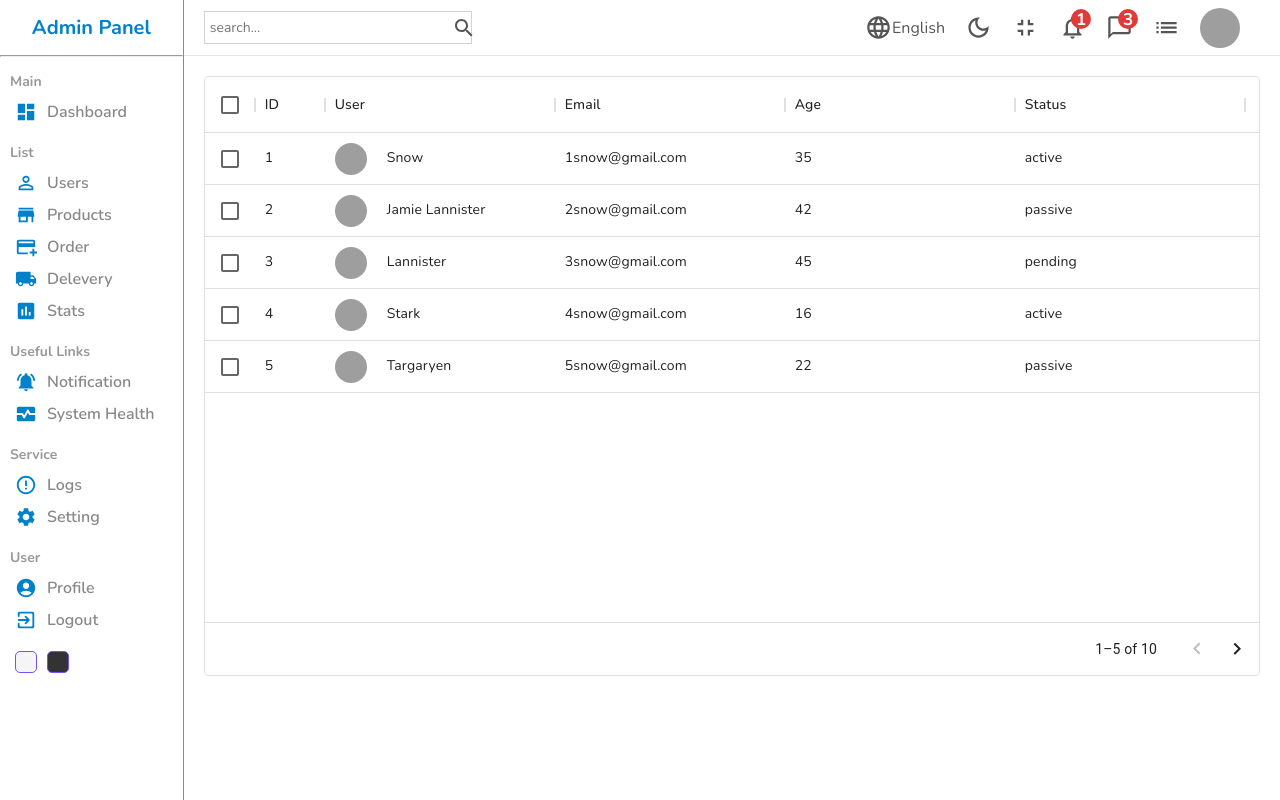
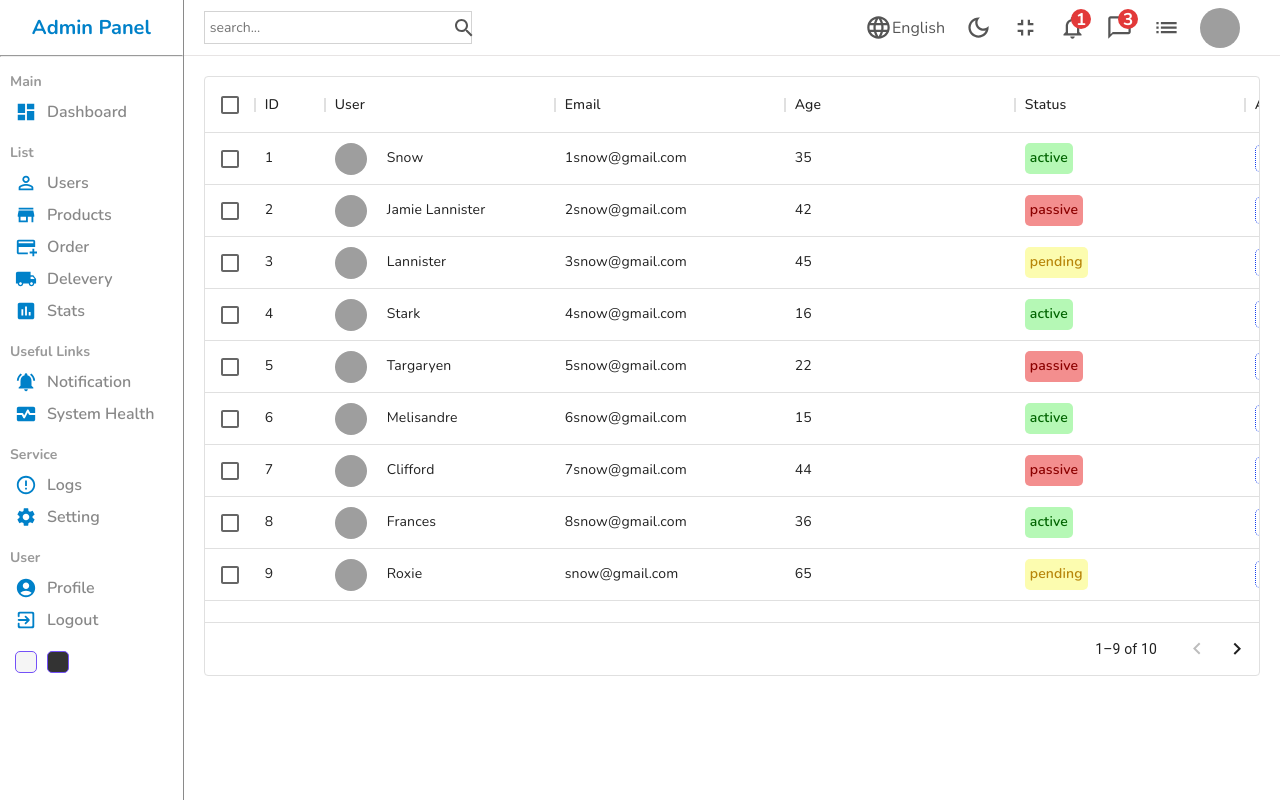
Before and after one commit to prashant2071/AdminPanel, a React (Create React App) app: page /users in a window 1280 px wide. Built offline with nearby package versions, Linux system fonts and the light colour scheme; grey boxes are pictures that could not be loaded.

Commit message:
data tables complete

```diff
--- a/src/components/datatables/Datatables.jsx
+++ b/src/components/datatables/Datatables.jsx
@@ -41,13 +41,22 @@ const rows = [
 ];
 
 const Datatables = () => {
+  const actionColumn = [{feild:"action",headerName:"Action",width:200,renderCell:()=>{
+    return(
+      <div className='cellAction'>
+        <div className="viewButton">View</div>
+        <div className="deleteButton">Delete</div>
+
+      </div>
+    )
+  }}]
   return (
     <div className="datatables">
         <DataGrid
         rows={userRows}
-        columns={userColumn}
-        pageSize={5}
-        rowsPerPageOptions={[5]}
+        columns={userColumn.concat(actionColumn)}
+        pageSize={9}
+        rowsPerPageOptions={[9]}
         checkboxSelection
       />
     </div>
--- a/src/components/datatables/datatables.scss
+++ b/src/components/datatables/datatables.scss
@@ -14,5 +14,40 @@
             margin-right: 20px ;
         }
     }
+    .cellwithStatus{
+        padding: 5px;
+        border-radius: 5px;
+        font-weight: 600;
+        &.active{
+            background-color: rgb(181, 248, 181);
+            color: darkgreen;
+        }
+        &.pending{
+            background-color:rgb(252, 252, 175);
+            color: darkgoldenrod;
+        }
+        &.passive{
+            background-color:rgb(243, 142, 142);
+            color: darkred;
+        }
+    }
+    .cellAction{
+        display: flex;
+        align-items: center;
+        gap: 15px;
+        .viewButton{
+        padding: 2px 5px;
+        border-radius: 5px;
+        color: darkblue;
+        border: 1px dotted rgb(17, 61, 238)
+
+        }
+        .deleteButton{
+            padding: 2px 5px;
+            border-radius: 5px;
+            color: darkred;
+            border: 1px dotted rgb(246, 39, 39);
+        }
+    }
 
 }
--- a/src/components/table/table.scss
+++ b/src/components/table/table.scss
@@ -13,7 +13,7 @@
     .status{
         padding: 5px;
         border-radius:5px;
-        font-weight: bold;
+        font-weight: 600;
         &.Approved{
             color: green;
             background-color:lightgreen ;
--- a/src/helpers/datasource.js
+++ b/src/helpers/datasource.js
@@ -1,5 +1,5 @@
 export const userColumn =[{field:"id",headerName:"ID",width:70},{
-    field:"user",headerName:"User",width:230, renderCell:(params)=>{
+    field:"username",headerName:"User",width:230, renderCell:(params)=>{
         return (
             <div className="cellwithImg">
                 <img className="cellImg" src={params.row.img} alt="avatar"/>
```
